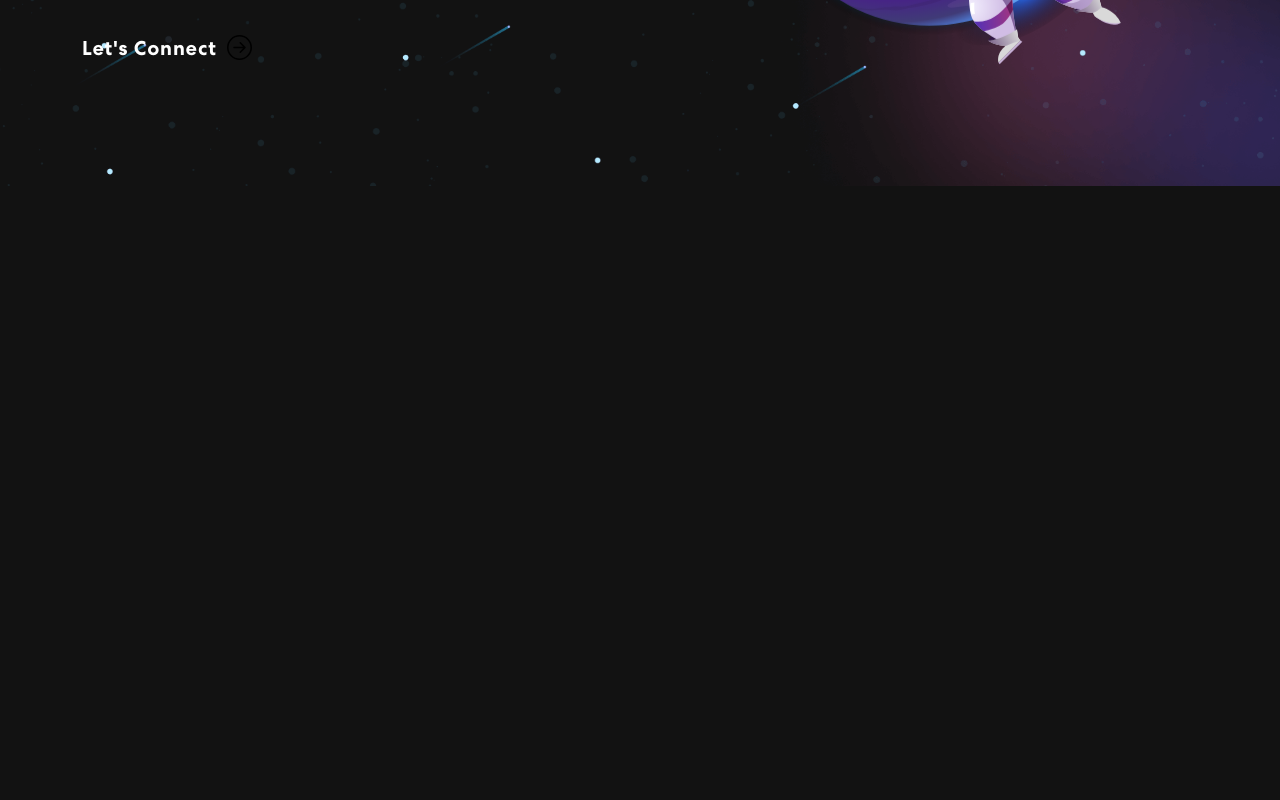
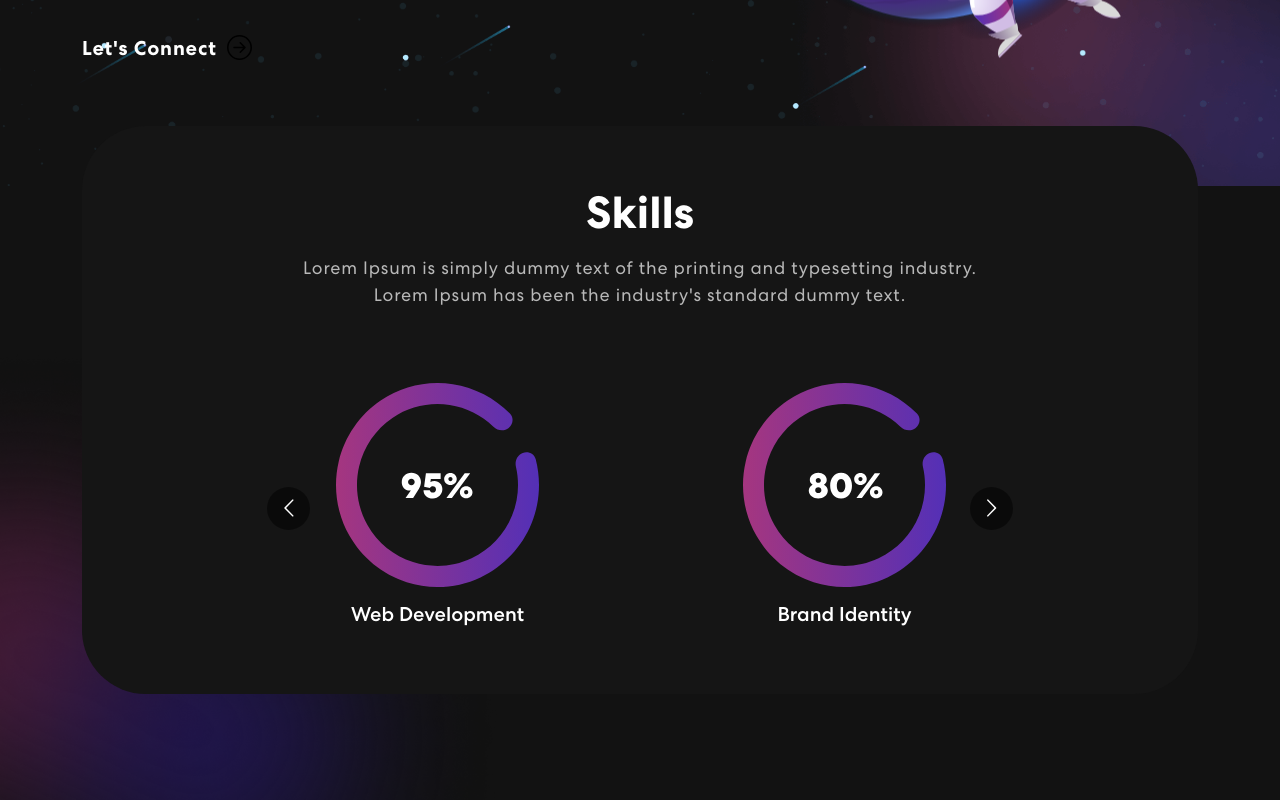
Before and after one commit to shreyas-debug/portfolio, a React (Create React App) app: page / in a window 1280 px wide. Shown: the part 580-1380 px from the top of the page. Before the commit the page ends 800 px from the top, so only its background shows below. Built offline with nearby package versions, Linux system fonts and the light colour scheme.

Commit message:
Added skills section

```diff
--- a/package.json
+++ b/package.json
@@ -12,6 +12,7 @@
     "react-bootstrap": "^2.10.10",
     "react-bootstrap-icons": "^1.11.6",
     "react-dom": "^19.1.1",
+    "react-multi-carousel": "^2.8.6",
     "react-scripts": "5.0.1",
     "web-vitals": "^2.1.4"
   },
--- a/src/App.js
+++ b/src/App.js
@@ -2,12 +2,14 @@
 import { NavBar } from './components/NavBar';
 import { Banner } from './components/Banner';
 import 'bootstrap/dist/css/bootstrap.min.css';
+import { Skills } from './components/Skills';
 
 function App() {
   return (
     <div className="App">
       <NavBar />
       <Banner />
+      <Skills />
 
     </div>
   );
--- /dev/null
+++ b/src/components/Skills.js
@@ -0,0 +1,64 @@
+import meter1 from "../assets/img/meter1.svg";
+import meter2 from "../assets/img/meter2.svg";
+import meter3 from "../assets/img/meter3.svg";
+import Carousel from 'react-multi-carousel';
+import 'react-multi-carousel/lib/styles.css';
+import arrow1 from "../assets/img/arrow1.svg";
+import arrow2 from "../assets/img/arrow2.svg";
+import colorSharp from "../assets/img/color-sharp.png"
+
+export const Skills = () => {
+  const responsive = {
+    superLargeDesktop: {
+      // the naming can be any, depends on you.
+      breakpoint: { max: 4000, min: 3000 },
+      items: 5
+    },
+    desktop: {
+      breakpoint: { max: 3000, min: 1024 },
+      items: 3
+    },
+    tablet: {
+      breakpoint: { max: 1024, min: 464 },
+      items: 2
+    },
+    mobile: {
+      breakpoint: { max: 464, min: 0 },
+      items: 1
+    }
+  };
+
+  return (
+    <section className="skill" id="skills">
+        <div className="container">
+            <div className="row">
+                <div className="col-12">
+                    <div className="skill-bx wow zoomIn">
+                        <h2>Skills</h2>
+                        <p>Lorem Ipsum is simply dummy text of the printing and typesetting industry.<br></br> Lorem Ipsum has been the industry's standard dummy text.</p>
+                        <Carousel responsive={responsive} infinite={true} className="owl-carousel owl-theme skill-slider">
+                            <div className="item">
+                                <img src={meter1} alt="Image" />
+                                <h5>Web Development</h5>
+                            </div>
+                            <div className="item">
+                                <img src={meter2} alt="Image" />
+                                <h5>Brand Identity</h5>
+                            </div>
+                            <div className="item">
+                                <img src={meter3} alt="Image" />
+                                <h5>Logo Design</h5>
+                            </div>
+                            <div className="item">
+                                <img src={meter1} alt="Image" />
+                                <h5>Web Development</h5>
+                            </div>
+                        </Carousel>
+                    </div>
+                </div>
+            </div>
+        </div>
+        <img className="background-image-left" src={colorSharp} alt="Image" />
+    </section>
+  )
+}
```
Also changed, not shown: src/assets/img/logo.svg, 1 other file (tests, documents, lock files or other folders).
